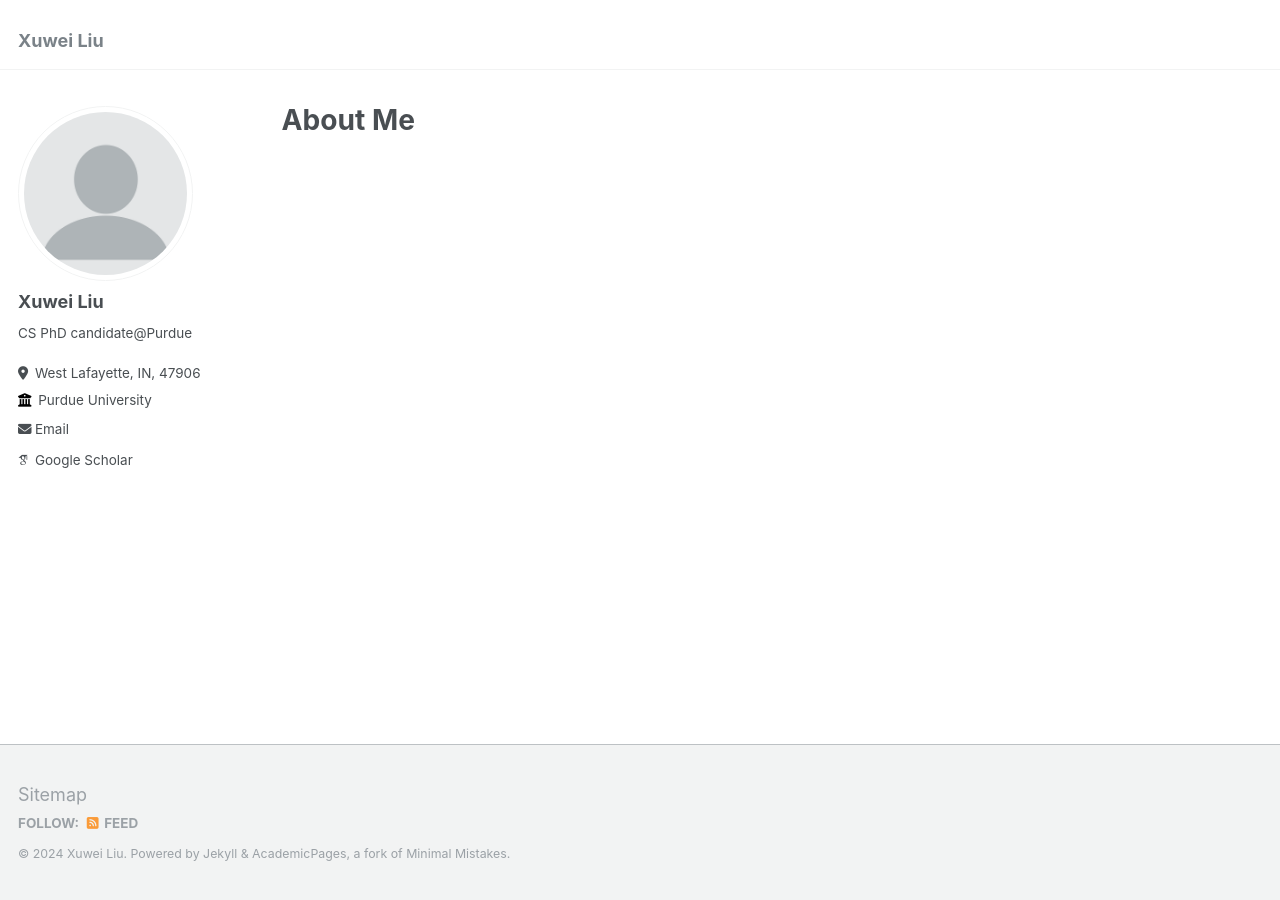
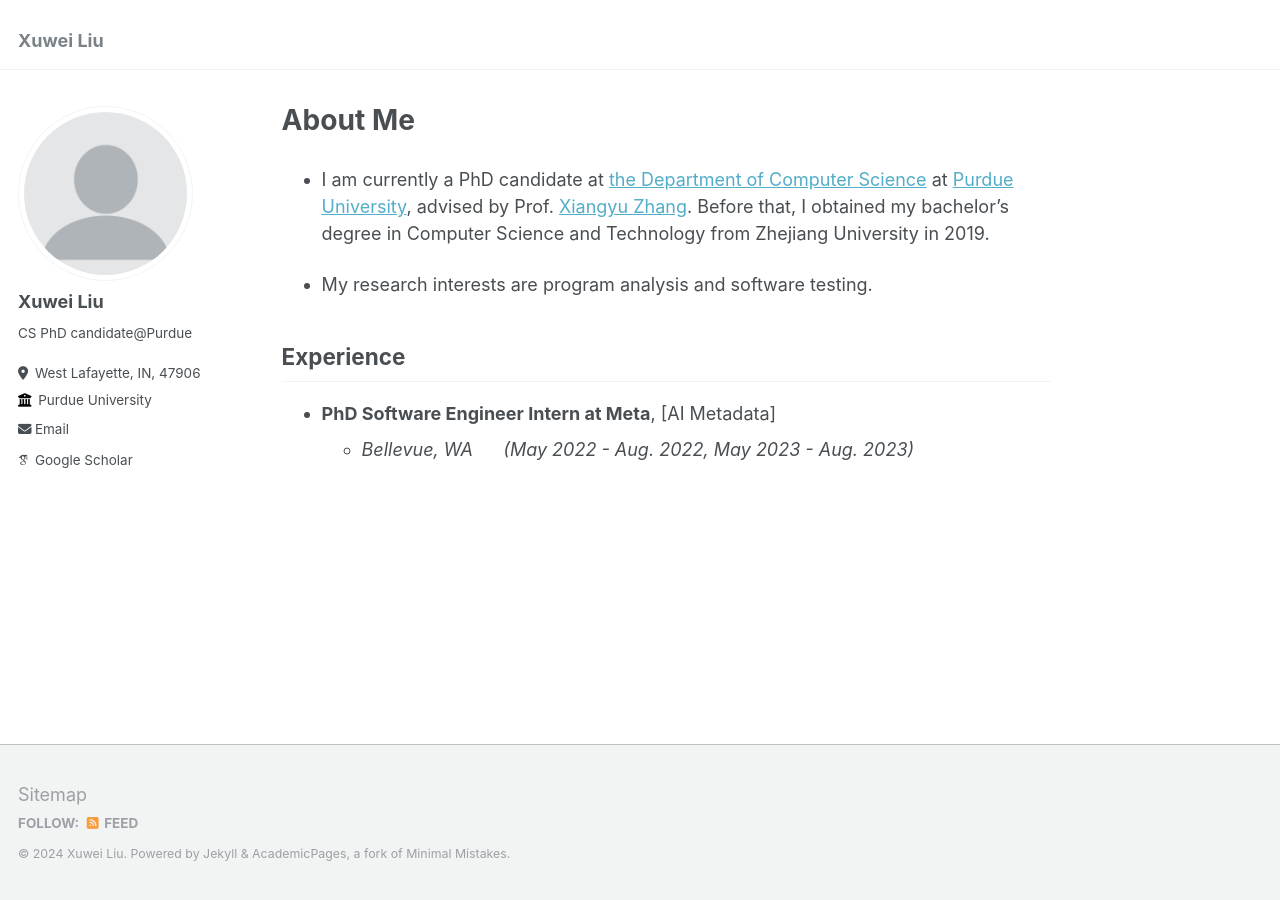
Before and after one commit to shellwayxw/shellwayxw.github.io, a Jekyll site: the page built from _pages/about.md, in a window 1280 px wide. Built offline with Jekyll 4.4.1, drawn with Linux system fonts in a browser that asks for light colours; some web fonts are replaced.

Commit message:
Update about.md

```diff
--- a/_pages/about.md
+++ b/_pages/about.md
@@ -6,3 +6,13 @@ redirect_from:
   - /about/
   - /about.html
 ---
+
+
+- I am currently a PhD candidate at [the Department of Computer Science](https://www.cs.purdue.edu/) at [Purdue University](https://www.purdue.edu/), advised by Prof. [Xiangyu Zhang]([#](https://www.cs.purdue.edu/homes/xyzhang/)). Before that, I obtained my bachelor’s degree in Computer Science and Technology from Zhejiang University in 2019.
+
+- My research interests are program analysis and software testing.
+
+## Experience
+
+- **PhD Software Engineer Intern at Meta**, [AI Metadata]
+  - _Bellevue, WA_  &nbsp;&nbsp;&nbsp;&nbsp; _(May 2022 - Aug. 2022, May 2023 - Aug. 2023)_
```
